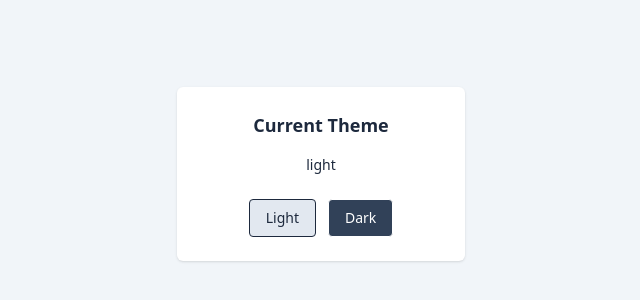
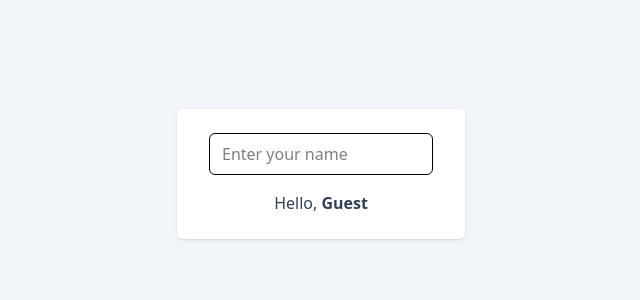
Before and after one commit to Flutterboy17/React-Revise, a React (Vite) app: page / in a window 1280 px wide. Shown: the part 226-526 px from the top of the page, without its empty margins (319-959 px from the left). Built offline with nearby package versions, Linux system fonts and the light colour scheme.

Commit message:
Week 5 Day 1

```diff
--- a/src/App.jsx
+++ b/src/App.jsx
@@ -12,6 +12,8 @@ import { Home } from './Day-7/Home'
 import ThemeContext from './Day-7/ThemeContext'
 import ReducerCounter from './Day-8/ReducerCounter'
 import ThemeReducer from './Day-8/ThemeReducer'
+import ToggleExample from './Day-9/ToggleExample'
+import LocalStorageExample from './Day-9/LocalStorageExample'
 
 
 function App() {
@@ -37,13 +39,16 @@ function App() {
 
       {/* <Timer /> */}
       {/* <MouseTracker /> */}
-{/*
+      {/*
       <ThemeContext.Provider value={{ theme, setTheme }}>
         <Home />
       </ThemeContext.Provider> */}
 
       {/* <ReducerCounter /> */}
-      <ThemeReducer />
+      {/* <ThemeReducer /> */}
+
+      {/* <ToggleExample /> */}
+      <LocalStorageExample />
     </>
   )
 }
--- /dev/null
+++ b/src/Day-9/LocalStorageExample.jsx
@@ -0,0 +1,30 @@
+import React from "react";
+import UseLocalStorage from "./UseLocalStorage";
+
+const LocalStorageExample = () => {
+
+    /// Step 6: use custom hook
+    const [name, setName] = UseLocalStorage("username", "");
+
+    return (
+        <div className="min-h-screen flex items-center justify-center bg-slate-100">
+            <div className="bg-white px-8 py-6 rounded-md shadow-sm w-72 text-center">
+
+                <input
+                    type="text"
+                    value={name}
+                    onChange={(e) => setName(e.target.value)}
+                    placeholder="Enter your name"
+                    className="w-full px-3 py-2 border rounded-md mb-4 outline-none focus:ring-2 focus:ring-slate-300"
+                />
+
+                <p className="text-slate-700">
+                    Hello, <span className="font-semibold">{name || "Guest"}</span>
+                </p>
+
+            </div>
+        </div>
+    )
+}
+
+export default LocalStorageExample;
--- /dev/null
+++ b/src/Day-9/ToggleExample.jsx
@@ -0,0 +1,28 @@
+import useToggle from "./UseToggle";
+
+const ToggleExample = () => {
+
+    /// Step 5: use custom hook
+    const [isOpen, toggle] = useToggle(false);
+
+    return (
+        <div className="min-h-screen flex items-center justify-center bg-slate-100">
+            <div className="bg-white px-8 py-6 rounded-md shadow-sm text-center w-64">
+
+                <h2 className="text-xl font-semibold text-slate-700 mb-4">
+                    {isOpen ? "Open" : "Closed"}
+                </h2>
+
+                <button
+                    onClick={toggle}
+                    className="px-4 py-2 text-sm rounded border bg-slate-700 text-white hover:bg-slate-800 transition"
+                >
+                    Toggle
+                </button>
+
+            </div>
+        </div>
+    )
+}
+
+export default ToggleExample;
--- /dev/null
+++ b/src/Day-9/UseLocalStorage.jsx
@@ -0,0 +1,21 @@
+import React, { useEffect, useState } from 'react'
+
+/// Step 1: create custom hook
+const UseLocalStorage = (key, initialValue) => {
+
+    /// Step 2: read value from localStorage
+    const storedValue = localStorage.getItem(key);
+
+    /// Step 3: initialize state
+    const [value, setValue] = useState(storedValue ? JSON.parse(storedValue) : initialValue);
+
+    /// Step 4: save value to localStorage when it changes
+    useEffect(() => {
+        localStorage.setItem(key, JSON.stringify(value))
+    }, [key, value]);
+
+    /// Step 5: return value + setter
+    return [value, setValue]
+}
+
+export default UseLocalStorage
--- /dev/null
+++ b/src/Day-9/UseToggle.jsx
@@ -0,0 +1,18 @@
+import { useState } from "react"
+
+/// Step 1: create custom hook
+const useToggle = (initialValue = false) => {
+
+    /// Step 2: create internal state
+    const [value, setValue] = useState(initialValue)
+
+    /// Step 3: toggle function
+    const toggle = () => {
+        setValue(prev => !prev)
+    }
+
+    /// Step 4: return what component needs
+    return [value, toggle]
+}
+
+export default useToggle
```
